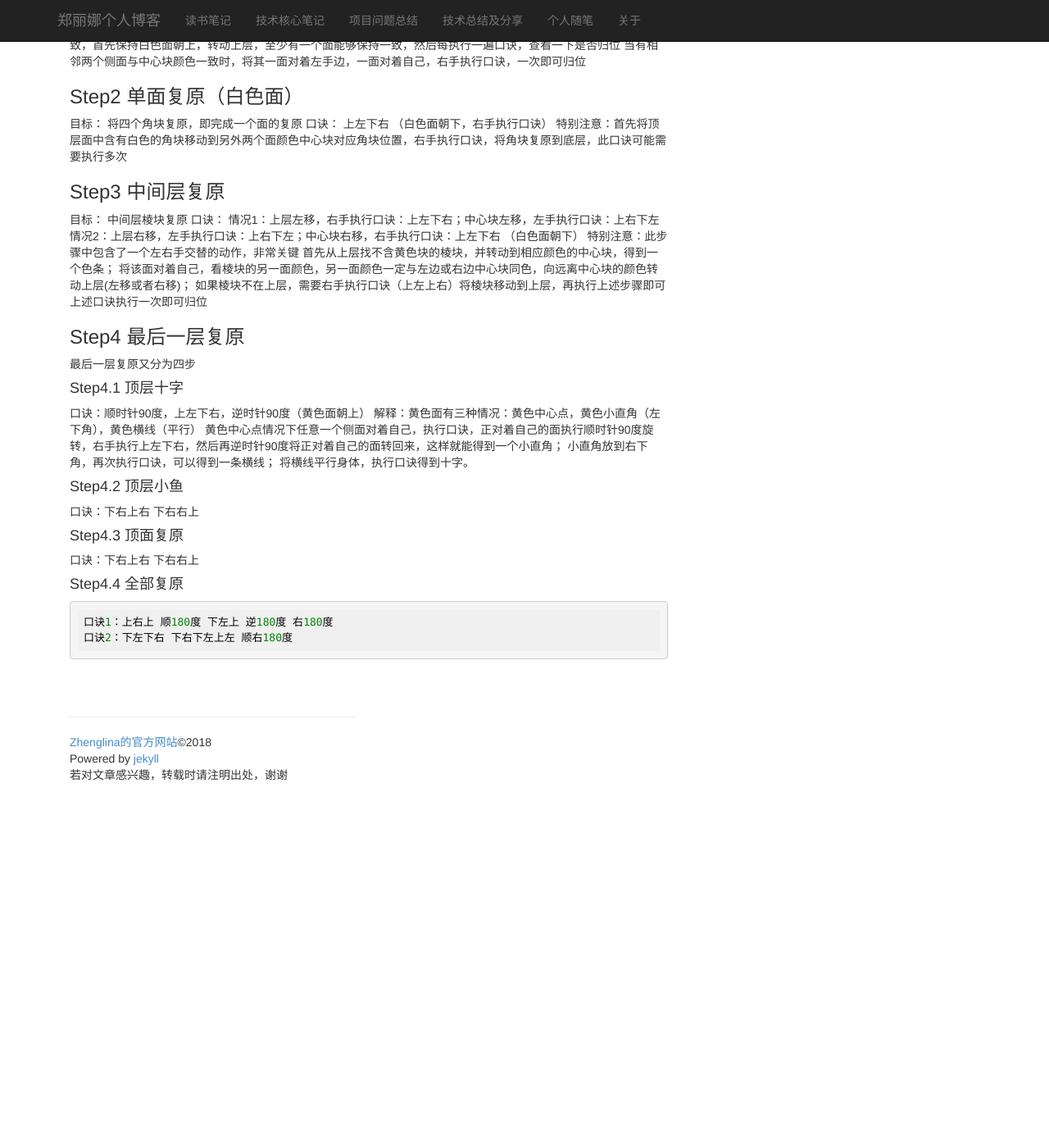
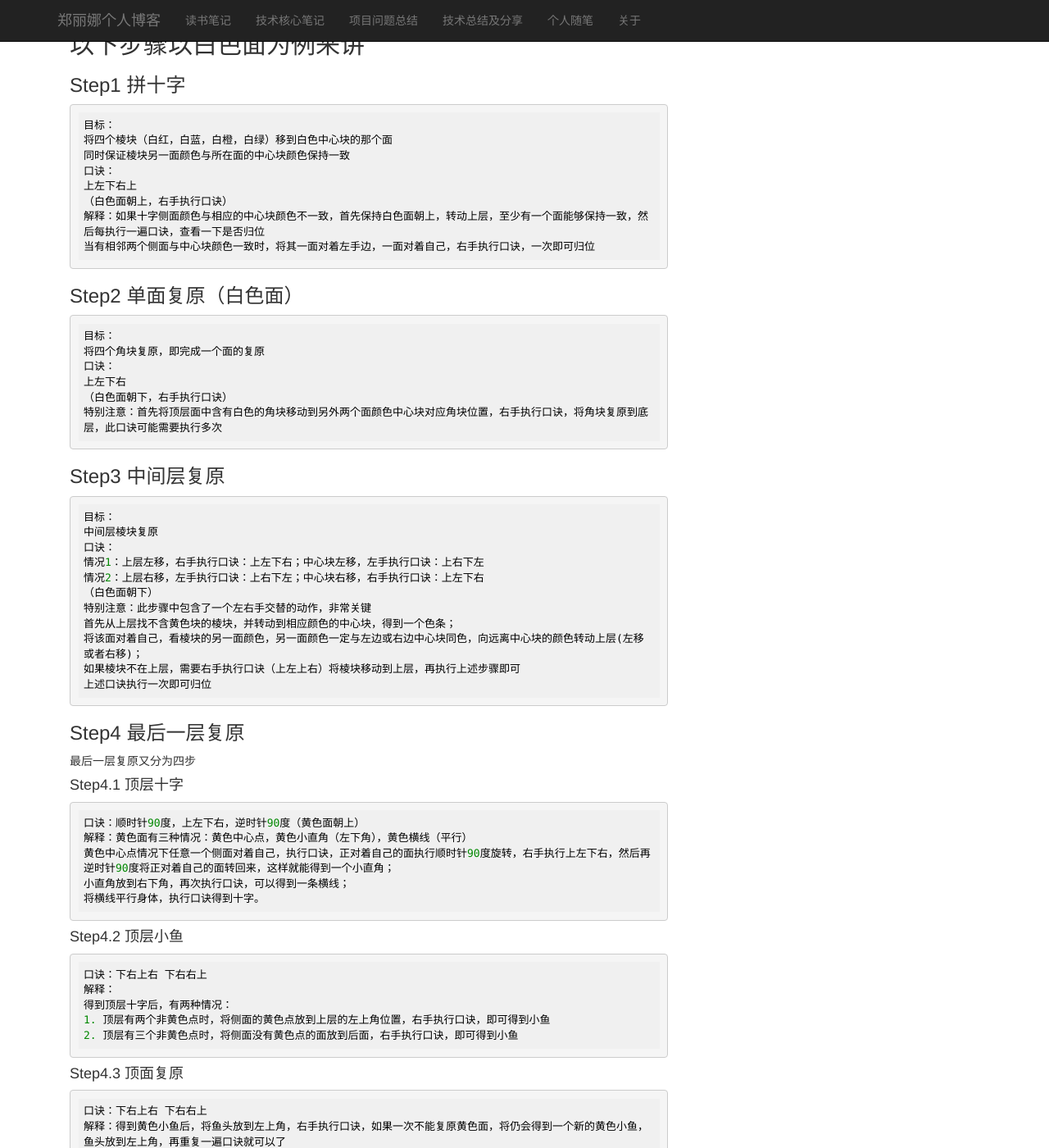
Before and after one commit to AitaZheng/RubyStudy, a Jekyll site: the page built from _posts/2017-12-15-三阶魔方复原口诀.md, in a window 1280 px wide and 1400 px high, scrolled down 318 px. Shown: the whole window at 82% size. Built offline with Jekyll 4.4.1, drawn with Linux system fonts in a browser that asks for light colours; Markdown is read by kramdown in place of the engine named in the settings; before the commit the page ends 1273 px from its top, so only the background shows below that; some of the changed text lies outside the part shown.

Commit message:
update 2017-12-15 magic

````diff
--- a/_posts/2017-12-15-三阶魔方复原口诀.md
+++ b/_posts/2017-12-15-三阶魔方复原口诀.md
@@ -6,7 +6,8 @@ tags: [play]
 category: play
 ---
 
-### 魔方介绍
+## 魔方介绍
+```
 魔方组成：
 1. 6个中心块
 国际配色：白-黄，绿-蓝，橙-红
@@ -15,9 +16,10 @@ category: play
 每个块上有三种颜色，一直处于棱角位置
 3. 12个棱块
 每个模块有两种颜色，位于中间层
-
-说明：此处以白色面为例来讲
+```
+## 以下步骤以白色面为例来讲
 ### Step1 拼十字
+```
 目标：
 将四个棱块（白红，白蓝，白橙，白绿）移到白色中心块的那个面
 同时保证棱块另一面颜色与所在面的中心块颜色保持一致
@@ -26,16 +28,18 @@ category: play
 （白色面朝上，右手执行口诀）
 解释：如果十字侧面颜色与相应的中心块颜色不一致，首先保持白色面朝上，转动上层，至少有一个面能够保持一致，然后每执行一遍口诀，查看一下是否归位
 当有相邻两个侧面与中心块颜色一致时，将其一面对着左手边，一面对着自己，右手执行口诀，一次即可归位
-
+```
 ### Step2 单面复原（白色面）
+```
 目标：
 将四个角块复原，即完成一个面的复原
 口诀：
 上左下右
 （白色面朝下，右手执行口诀）
 特别注意：首先将顶层面中含有白色的角块移动到另外两个面颜色中心块对应角块位置，右手执行口诀，将角块复原到底层，此口诀可能需要执行多次
-
+```
 ### Step3 中间层复原
+```
 目标：
 中间层棱块复原
 口诀：
@@ -47,26 +51,42 @@ category: play
 将该面对着自己，看棱块的另一面颜色，另一面颜色一定与左边或右边中心块同色，向远离中心块的颜色转动上层(左移或者右移)；
 如果棱块不在上层，需要右手执行口诀（上左上右）将棱块移动到上层，再执行上述步骤即可
 上述口诀执行一次即可归位
-
+```
 ### Step4 最后一层复原
 最后一层复原又分为四步
 #### Step4.1 顶层十字
+```
 口诀：顺时针90度，上左下右，逆时针90度（黄色面朝上）
 解释：黄色面有三种情况：黄色中心点，黄色小直角（左下角），黄色横线（平行）
 黄色中心点情况下任意一个侧面对着自己，执行口诀，正对着自己的面执行顺时针90度旋转，右手执行上左下右，然后再逆时针90度将正对着自己的面转回来，这样就能得到一个小直角；
 小直角放到右下角，再次执行口诀，可以得到一条横线；
 将横线平行身体，执行口诀得到十字。
+```
+#### Step4.2 顶层小鱼
+```
+口诀：下右上右 下右右上
+解释：
+得到顶层十字后，有两种情况：
+1. 顶层有两个非黄色点时，将侧面的黄色点放到上层的左上角位置，右手执行口诀，即可得到小鱼
+2. 顶层有三个非黄色点时，将侧面没有黄色点的面放到后面，右手执行口诀，即可得到小鱼
+```
+#### Step4.3 顶面复原
+```
+口诀：下右上右 下右右上
+解释：得到黄色小鱼后，将鱼头放到左上角，右手执行口诀，如果一次不能复原黄色面，将仍会得到一个新的黄色小鱼，鱼头放到左上角，再重复一遍口诀就可以了
 
-#### Step4.2 顶层小鱼
-口诀：下右上右 下右右上
-
-#### Step4.3 顶面复原
-口诀：下右上右 下右右上
-
+```
 
 #### Step4.4 全部复原
 
 ```
-口诀1：上右上 顺180度 下左上 逆180度 右180度
-口诀2：下左下右 下右下左上左 顺右180度
+1. 口诀1：上右上 下层顺180度 下左上 下层逆180度 右侧右180度
+解释：找到一个上层角块颜色一致的面，将该面朝下，黄色面对着自己，右手执行口诀1一次即可得到所有面角块颜色一致。
+如果没有角块颜色一致的面，就将任意一个面朝下，执行口诀1即可得到一个面颜色一致的面。
+
+
+2. 口诀2：下左下右 下右下左上左 右侧顺右180度
+解释：所有角块颜色一致后，可以转到上层，得到一个复原的侧面，将该侧面对着自己，右手执行口诀2
+
+特别注意：左右方向不能错
 ```
````
Also changed, not shown: _posts/2018-01-26-软件测试读书笔记.md (added).
